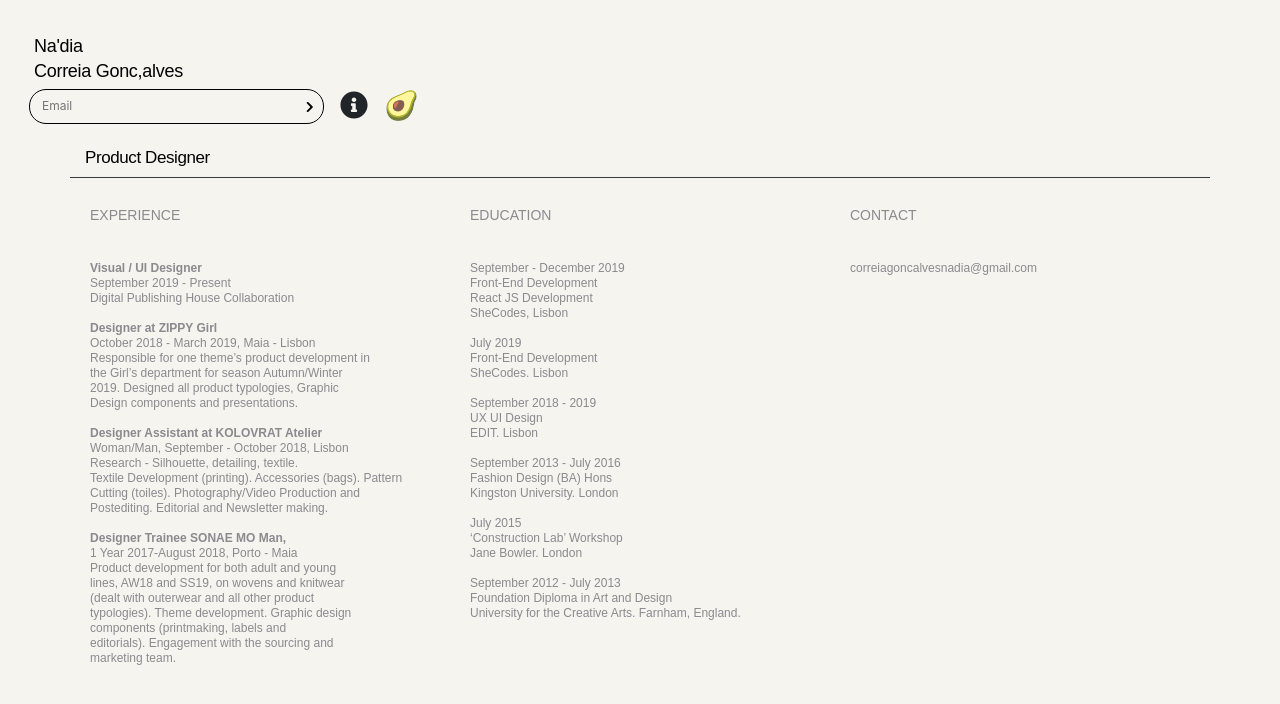
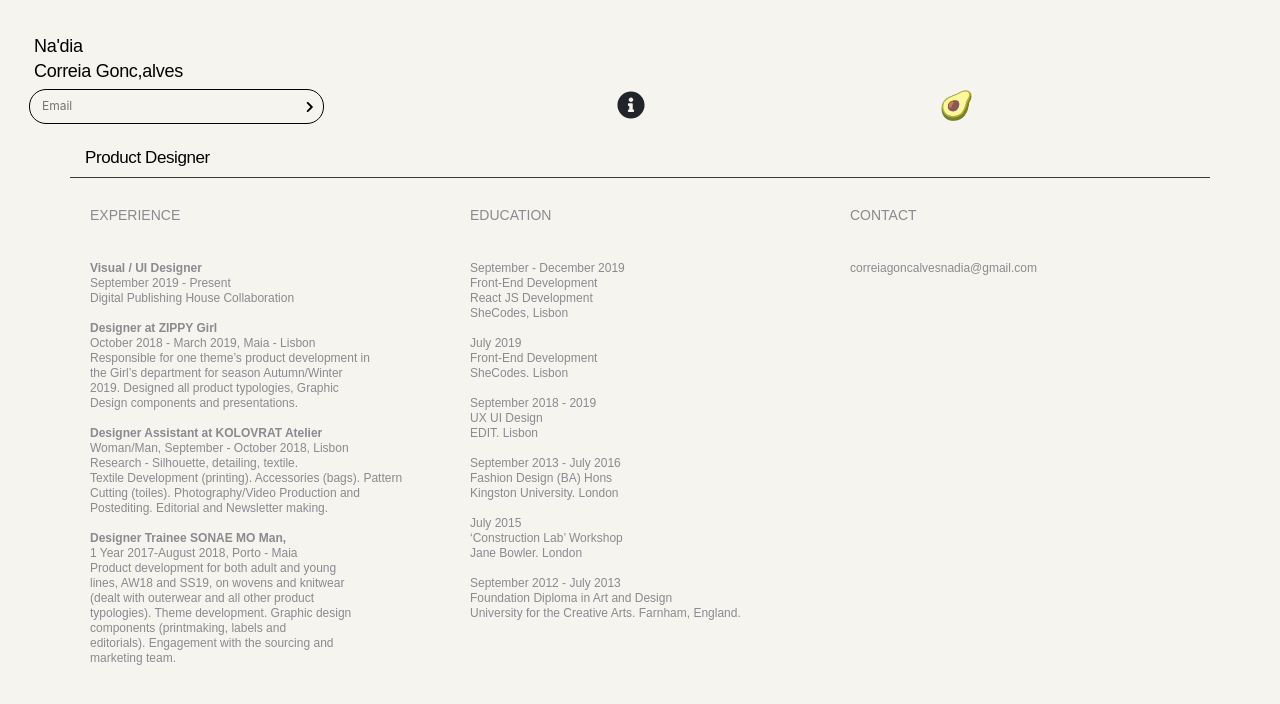
Before and after one commit to liatabilom/info-page, a React (Create React App) app: page / in a window 1280 px wide. Shown: the top 704 px of the page. Built offline with nearby package versions, Linux system fonts and the light colour scheme.

Commit message:
Update Search.css

```diff
--- a/src/Search.css
+++ b/src/Search.css
@@ -1,6 +1,7 @@
 .clearfix {
   display: flex;
   flex-direction: row;
+  justify-content: space-between;
 }
 
 .emailInput {
```
